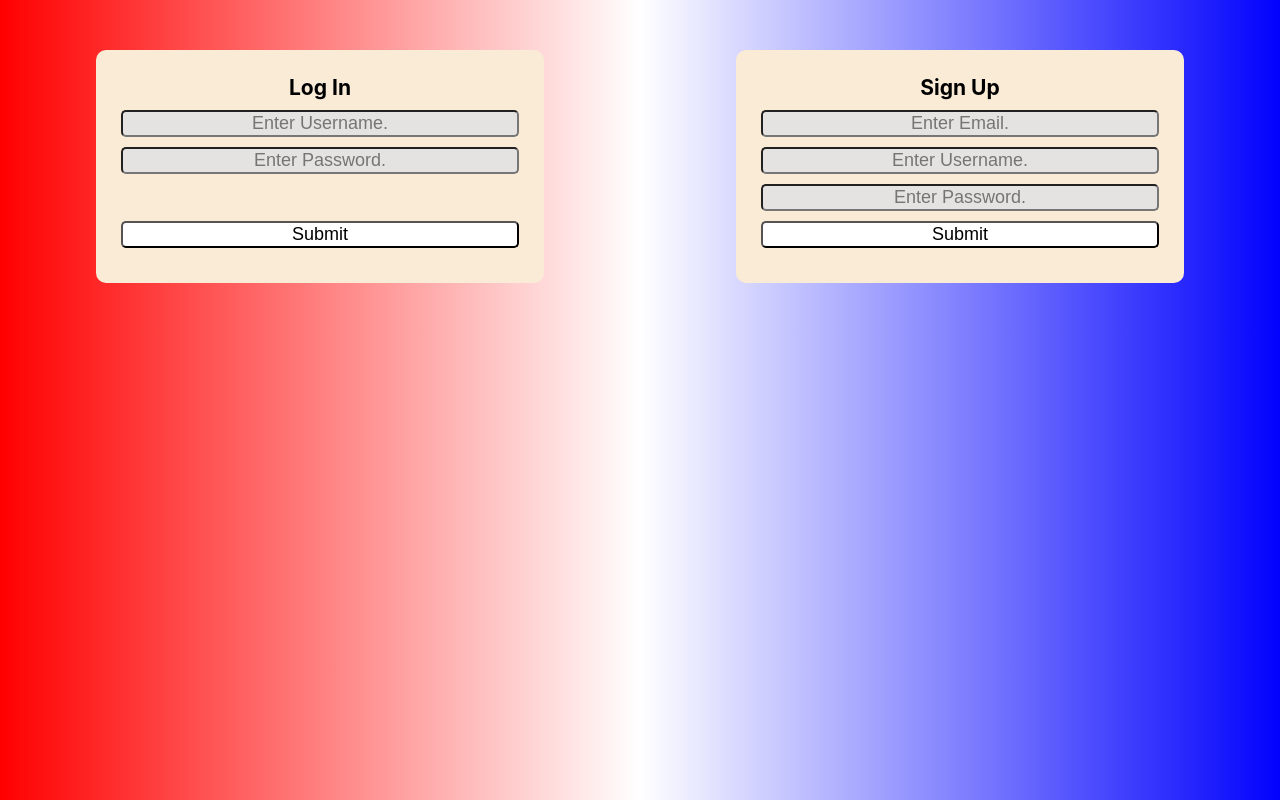
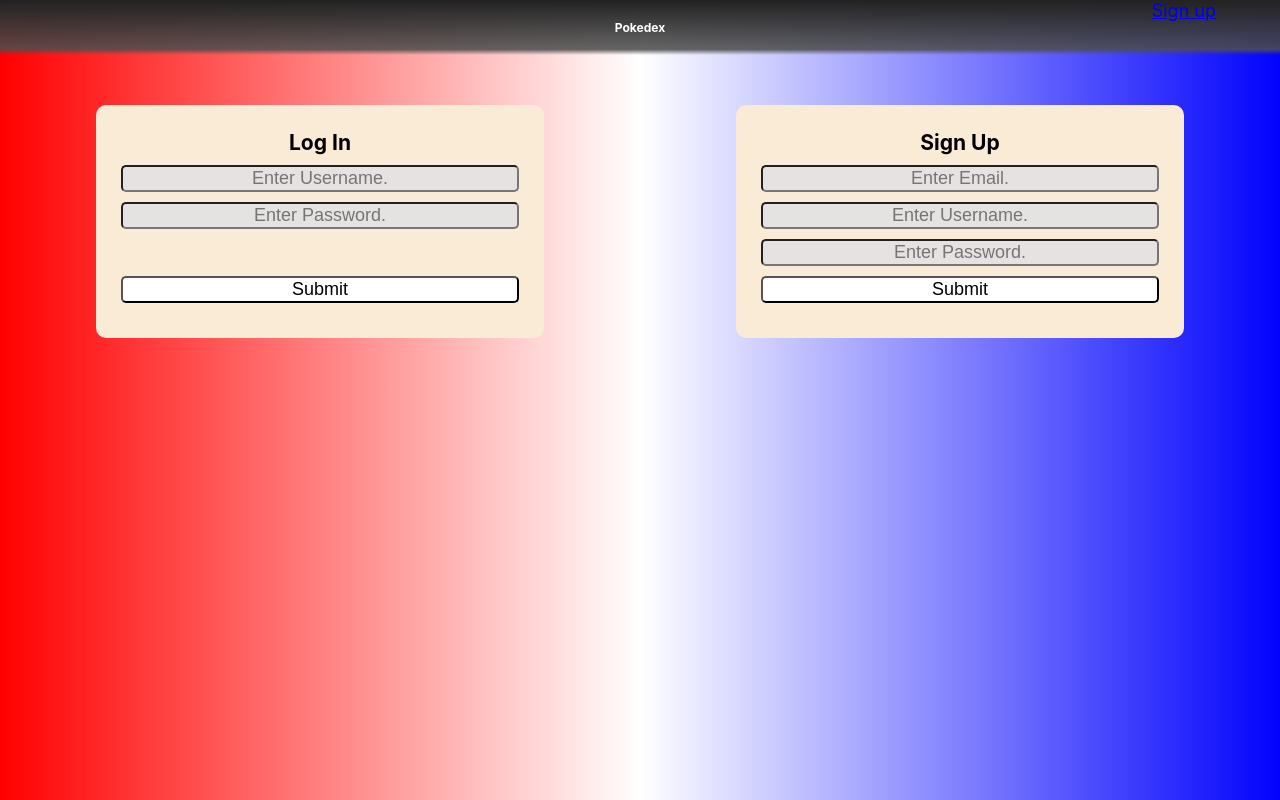
Before and after one commit to DSSzymanski/Full-Pokedex, a React (Create React App) app in the folder full_pokedex/frontend/: page /login in a window 1280 px wide. Built offline with nearby package versions, Linux system fonts and the light colour scheme.

Commit message:
Added navbar to be generated on /base.

```diff
--- a/full_pokedex/frontend/src/components/Navbar.js
+++ b/full_pokedex/frontend/src/components/Navbar.js
@@ -1,10 +1,11 @@
 import React, { useContext } from 'react';
-//import { Link } from 'react-router-dom';
+import { Link } from 'react-router-dom';
 import './Navbar.css'
 import AuthContext from '../context/AuthContext';
 
 const Navbar = () => {
   let { user, logoutUser } = useContext(AuthContext);
+
   return (
     <>
       {
@@ -19,7 +20,18 @@ const Navbar = () => {
               <h6 onClick={ logoutUser }>Logout</h6>
             </div>
           </div>
-        ) : (<div></div>)
+        ) : (
+          <div className='Navbar'>
+            <div className="header">
+              <h6>
+                Pokedex
+              </h6>
+            </div>
+            <div className="logoutDiv">
+              <Link to='/login'>Sign up</Link>
+            </div>
+          </div>
+          )
       }
     </>
   )
```
